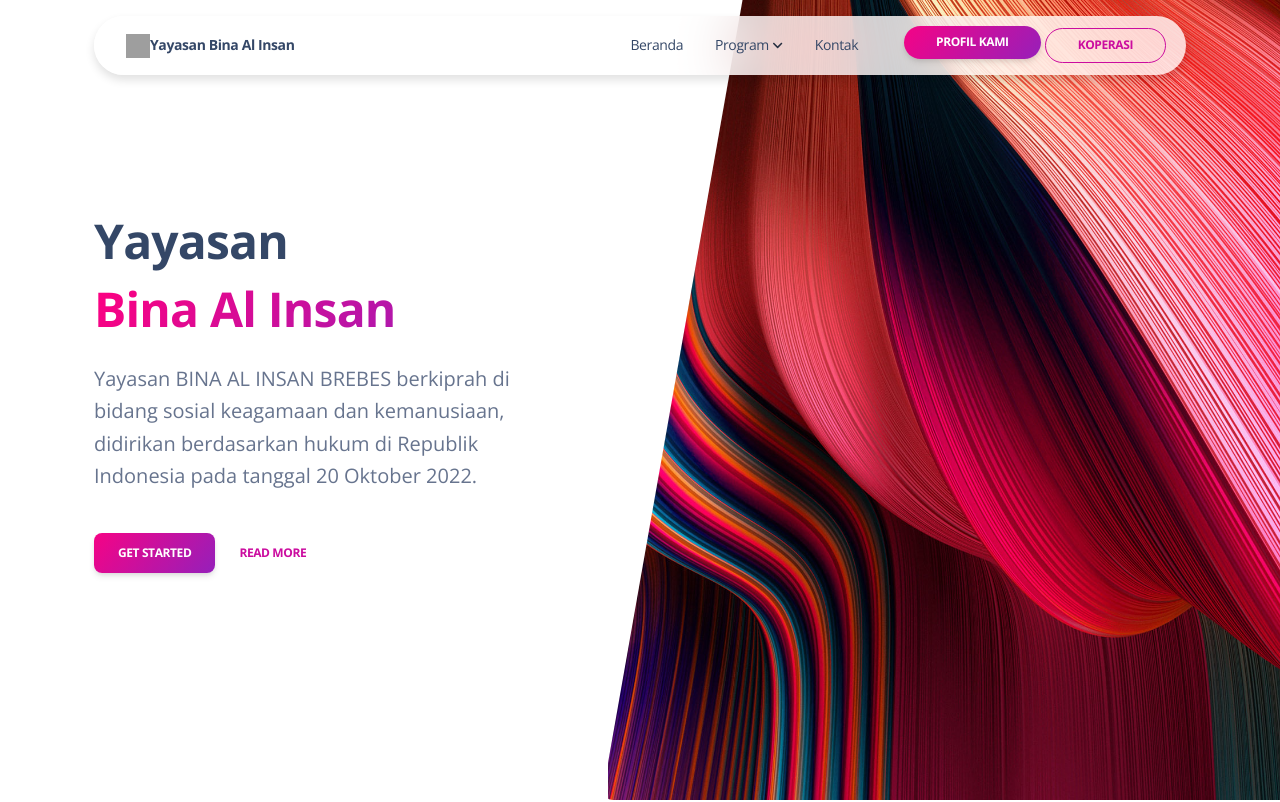
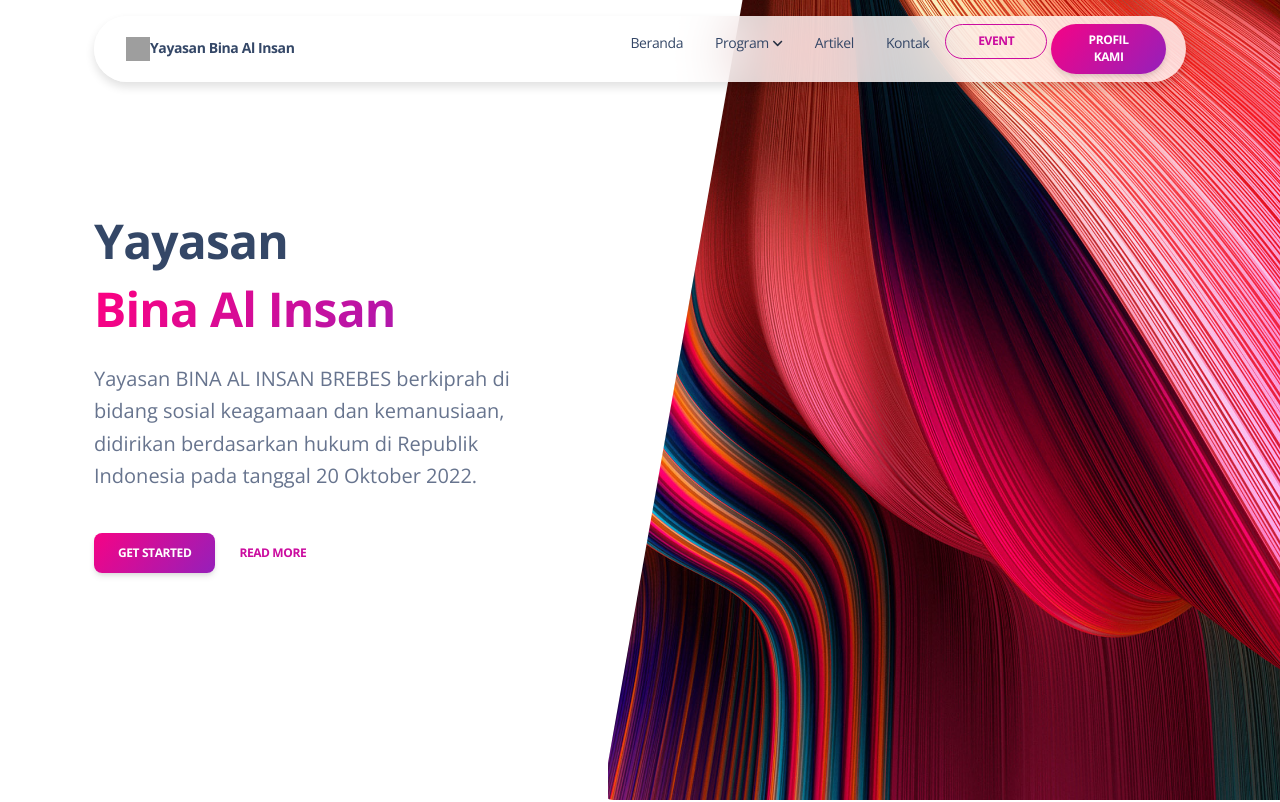
Before and after one commit to mubasyir19/test-bina, a Next.js app: page / in a window 1280 px wide. Shown: the top 802 px of the page. Built offline with nearby package versions, Linux system fonts and the light colour scheme; grey boxes are pictures that could not be loaded.

Commit message:
update navbar list menu

```diff
--- a/components/organism/Navbar3/index.js
+++ b/components/organism/Navbar3/index.js
@@ -236,166 +236,11 @@ export default function index() {
                     </div>
                   </li>
 
-                  {/* <li className='nav-item dropdown dropdown-hover mx-2'>
-                    <a
-                      className='nav-link ps-2 d-flex justify-content-between cursor-pointer align-items-center'
-                      href='javascript:;'
-                      id='dropdownMenuDocs'
-                      data-bs-toggle='dropdown'
-                      aria-expanded='false'
-                    >
-                      Event
-                    </a>
-                    <div
-                      className='dropdown-menu dropdown-menu-animation dropdown-lg mt-0 mt-lg-3 p-3 border-radius-lg'
-                      aria-labelledby='dropdownMenuDocs'
-                    >
-                      <div className='d-none d-lg-block'>
-                        <ul className='list-group'>
-                          <li className='nav-item list-group-item border-0 p-0'>
-                            <a
-                              className='dropdown-item py-2 ps-3 border-radius-md'
-                              href=' https://www.creative-tim.com/learning-lab/bootstrap/license/soft-ui-design-system '
-                            >
-                              <div className='d-flex'>
-                                <div className='icon h-10 me-3 d-flex mt-1'></div>
-                                <div>
-                                  <h6 className='dropdown-header text-dark font-weight-bolder d-flex justify-content-cente align-items-center p-0'>
-                                    Getting Started
-                                  </h6>
-                                  <span className='text-sm'>All about overview, quick start, license and contents</span>
-                                </div>
-                              </div>
-                            </a>
-                          </li>
-                          <li className='nav-item list-group-item border-0 p-0'>
-                            <a className='dropdown-item py-2 ps-3 border-radius-md' href='  '>
-                              <div className='d-flex'>
-                                <div className='icon h-10 me-3 d-flex mt-1'></div>
-                                <div>
-                                  <h6 className='dropdown-header text-dark font-weight-bolder d-flex justify-content-cente align-items-center p-0'>
-                                    Foundation
-                                  </h6>
-                                  <span className='text-sm'>See our colors, icons and typography</span>
-                                </div>
-                              </div>
-                            </a>
-                          </li>
-                          <li className='nav-item list-group-item border-0 p-0'>
-                            <a className='dropdown-item py-2 ps-3 border-radius-md' href='  '>
-                              <div className='d-flex'>
-                                <div className='icon h-10 me-3 d-flex mt-1'></div>
-                                <div>
-                                  <h6 className='dropdown-header text-dark font-weight-bolder d-flex justify-content-cente align-items-center p-0'>
-                                    Components
-                                  </h6>
-                                  <span className='text-sm'>Explore our collection of fully designed components</span>
-                                </div>
-                              </div>
-                            </a>
-                          </li>
-                          <li className='nav-item list-group-item border-0 p-0'>
-                            <a className='dropdown-item py-2 ps-3 border-radius-md' href='  '>
-                              <div className='d-flex'>
-                                <div className='icon h-10 me-3 d-flex mt-1'></div>
-                                <div>
-                                  <h6 className='dropdown-header text-dark font-weight-bolder d-flex justify-content-cente align-items-center p-0'>
-                                    Plugins
-                                  </h6>
-                                  <span className='text-sm'>Check how you can integrate our plugins</span>
-                                </div>
-                              </div>
-                            </a>
-                          </li>
-                          <li className='nav-item list-group-item border-0 p-0'>
-                            <a className='dropdown-item py-2 ps-3 border-radius-md' href='  '>
-                              <div className='d-flex'>
-                                <div className='icon h-10 me-3 d-flex mt-1'></div>
-                                <div>
-                                  <h6 className='dropdown-header text-dark font-weight-bolder d-flex justify-content-cente align-items-center p-0'>
-                                    Utility classNamees
-                                  </h6>
-                                  <span className='text-sm'>
-                                    For those who want flexibility, use our utility classNamees
-                                  </span>
-                                </div>
-                              </div>
-                            </a>
-                          </li>
-                        </ul>
-                      </div>
-
-                      <div className='row d-lg-none'>
-                        <div className='col-md-12 g-0'>
-                          <a className='dropdown-item py-2 ps-3 border-radius-md' href='./pages/about-us.html'>
-                            <div className='d-flex'>
-                              <div className='icon h-10 me-3 d-flex mt-1'></div>
-                              <div>
-                                <h6 className='dropdown-header text-dark font-weight-bolder d-flex justify-content-cente align-items-center p-0'>
-                                  Getting Started
-                                </h6>
-                                <span className='text-sm'>All about overview, quick start, license and contents</span>
-                              </div>
-                            </div>
-                          </a>
-
-                          <a className='dropdown-item py-2 ps-3 border-radius-md' href='./pages/about-us.html'>
-                            <div className='d-flex'>
-                              <div className='icon h-10 me-3 d-flex mt-1'></div>
-                              <div>
-                                <h6 className='dropdown-header text-dark font-weight-bolder d-flex justify-content-cente align-items-center p-0'>
-                                  Foundation
-                                </h6>
-                                <span className='text-sm'>See our colors, icons and typography</span>
-                              </div>
-                            </div>
-                          </a>
-
-                          <a className='dropdown-item py-2 ps-3 border-radius-md' href='./pages/about-us.html'>
-                            <div className='d-flex'>
-                              <div className='icon h-10 me-3 d-flex mt-1'></div>
-                              <div>
-                                <h6 className='dropdown-header text-dark font-weight-bolder d-flex justify-content-cente align-items-center p-0'>
-                                  Components
-                                </h6>
-                                <span className='text-sm'>Explore our collection of fully designed components</span>
-                              </div>
-                            </div>
-                          </a>
-
-                          <a className='dropdown-item py-2 ps-3 border-radius-md' href='./pages/about-us.html'>
-                            <div className='d-flex'>
-                              <div className='icon h-10 me-3 d-flex mt-1'></div>
-                              <div>
-                                <h6 className='dropdown-header text-dark font-weight-bolder d-flex justify-content-cente align-items-center p-0'>
-                                  Plugins
-                                </h6>
-                                <span className='text-sm'>Check how you can integrate our plugins</span>
-                              </div>
-                            </div>
-                          </a>
-
-                          <a className='dropdown-item py-2 ps-3 border-radius-md' href='./pages/about-us.html'>
-                            <div className='d-flex'>
-                              <div className='icon h-10 me-3 d-flex mt-1'></div>
-                              <div>
-                                <h6 className='dropdown-header text-dark font-weight-bolder d-flex justify-content-cente align-items-center p-0'>
-                                  Utility classNamees
-                                </h6>
-                                <span className='text-sm'>All about overview, quick start, license and contents</span>
-                              </div>
-                            </div>
-                          </a>
-                        </div>
-                      </div>
-                    </div>
-                  </li>
-
                   <Link className='nav-item mx-2' href='/artikel'>
                     <span class='nav-link ps-2 d-flex justify-content-between cursor-pointer align-items-center'>
                       Artikel
                     </span>
-                  </Link> */}
+                  </Link>
 
                   <Link className='nav-item mx-2' href='/kontak'>
                     <span class='nav-link ps-2 d-flex justify-content-between cursor-pointer align-items-center'>
@@ -403,17 +248,12 @@ export default function index() {
                     </span>
                   </Link>
 
-                  <Link
-                    className='nav-item ms-lg-auto'
-                    href='https://www.creative-tim.com/product/soft-ui-design-system-pro'
-                  >
+                  <Link className='nav-item ms-lg-auto' href='/profil'>
+                    <span className='btn btn-sm btn-outline-primary btn-round mb-0 me-1 mt-2 mt-md-0'>Event</span>
+                  </Link>
+
+                  <Link className='nav-item my-auto ms-3 ms-lg-0' href='/event'>
                     <span className='btn btn-sm bg-gradient-primary btn-round mb-0 me-1 mt-2 mt-md-0'>Profil Kami</span>
-                  </Link>
-                  <Link
-                    className='nav-item my-auto ms-3 ms-lg-0'
-                    href='https://www.creative-tim.com/builder/soft-ui-design-system'
-                  >
-                    <span className='btn btn-sm btn-outline-primary btn-round mb-0 me-1 mt-2 mt-md-0'>Koperasi</span>
                   </Link>
                   {/* <li className='nav-item my-auto ms-3 ms-lg-0'>
                     <a
```
